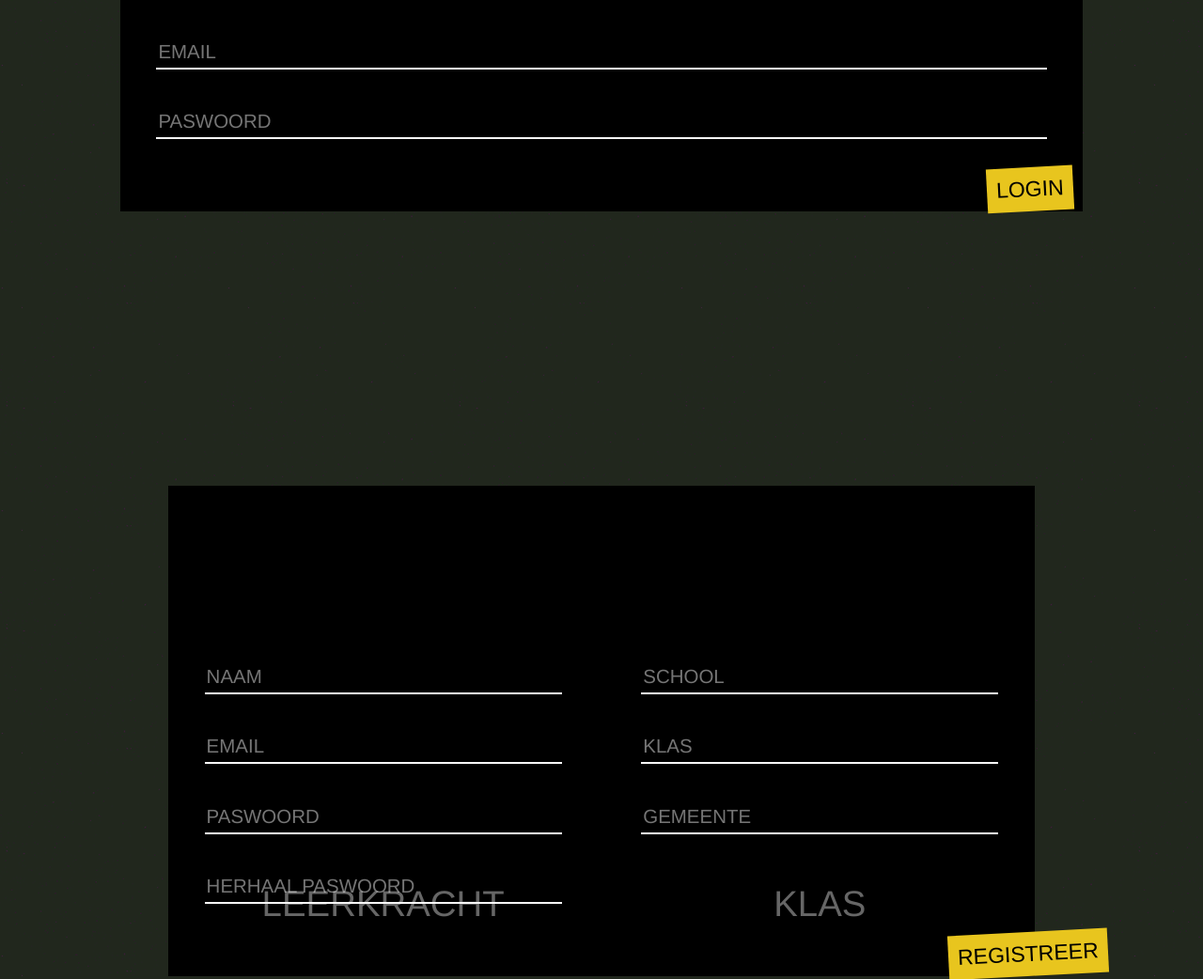
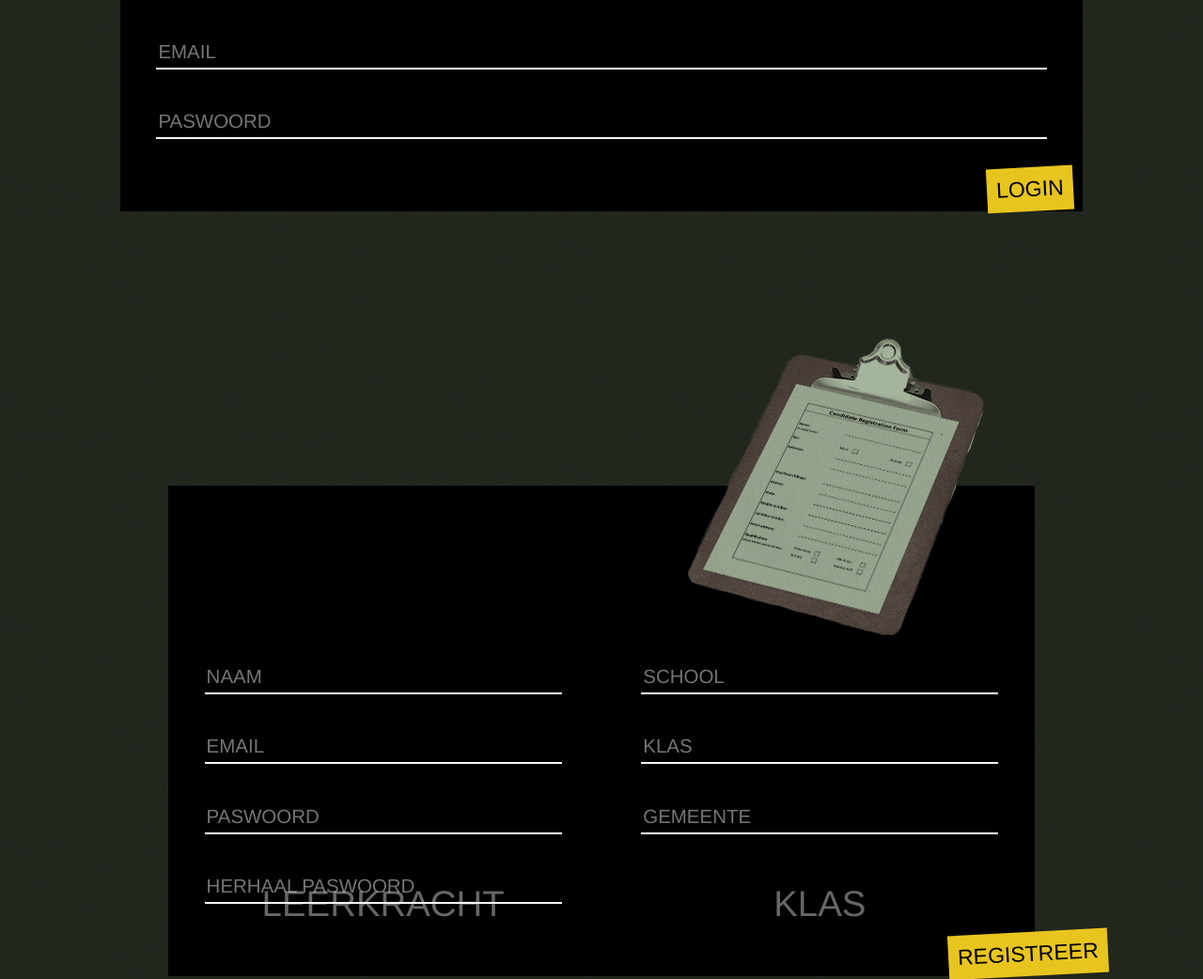
Before and after one commit to alexbern/MAIV, a PHP site: page /view/deelnemen.php in a window 1280 px wide. Shown: the part 533-1575 px from the top of the page at 94% size. Run offline with PHP 8.4, Linux system fonts and the light colour scheme; the template is opened without the code that fills it, so the values that code supplies are empty; some libraries are stand-ins or nearby versions.

Commit message:
clipboard

```diff
--- a/_scss/_deelnemen.scss
+++ b/_scss/_deelnemen.scss
@@ -138,6 +138,7 @@
     @include centerdesktop;
     padding-top: 15rem;
     padding-bottom: 6rem;
+    position:relavive;
     header{
       width: 80%;
       margin: 0 auto;
@@ -206,6 +207,11 @@
         transform: rotate(-3deg);
       }
     }
+    .clipboard{
+      position:absolute;
+      right:5%;
+      top:-30%;
+    }
   }
 
 
--- a/css/style.css
+++ b/css/style.css
@@ -576,6 +576,7 @@ h3 {
   width: 1024px;
   padding-top: 15rem;
   padding-bottom: 6rem;
+  position: relavive;
 }
 
 .main-container .register-section header {
@@ -667,6 +668,12 @@ h3 {
   bottom: 0;
   -webkit-transform: rotate(-3deg);
           transform: rotate(-3deg);
+}
+
+.main-container .register-section .clipboard {
+  position: absolute;
+  right: 5%;
+  top: -30%;
 }
 
 .home-wrapper {
--- a/view/deelnemen.php
+++ b/view/deelnemen.php
@@ -109,11 +109,11 @@
       <h3 class="title neemdeel-title">EN NEEM DEEL</h3>
     </header>
     <form name="register-form" class="register-form" action="<?php echo $basepath;?>/deelnemen" method="post">
+      <img src="/assets/img/clipboard.png" alt="clipboard" class="clipboard">
       <section>
         <p>
           Schrijf je nu in en maak kans op 100 boeken! Maak samen met je klas een <strong>boekverslag over animal farm </strong>en een <strong>orginele klasfoto</strong>. Plezier verzekerd in de klas!
         </p>
-        <div></div>
       </section>
 
       <input type="hidden" name="type-form" value="register">
```
Also changed, not shown: assets/img/clipboard.png (added).
